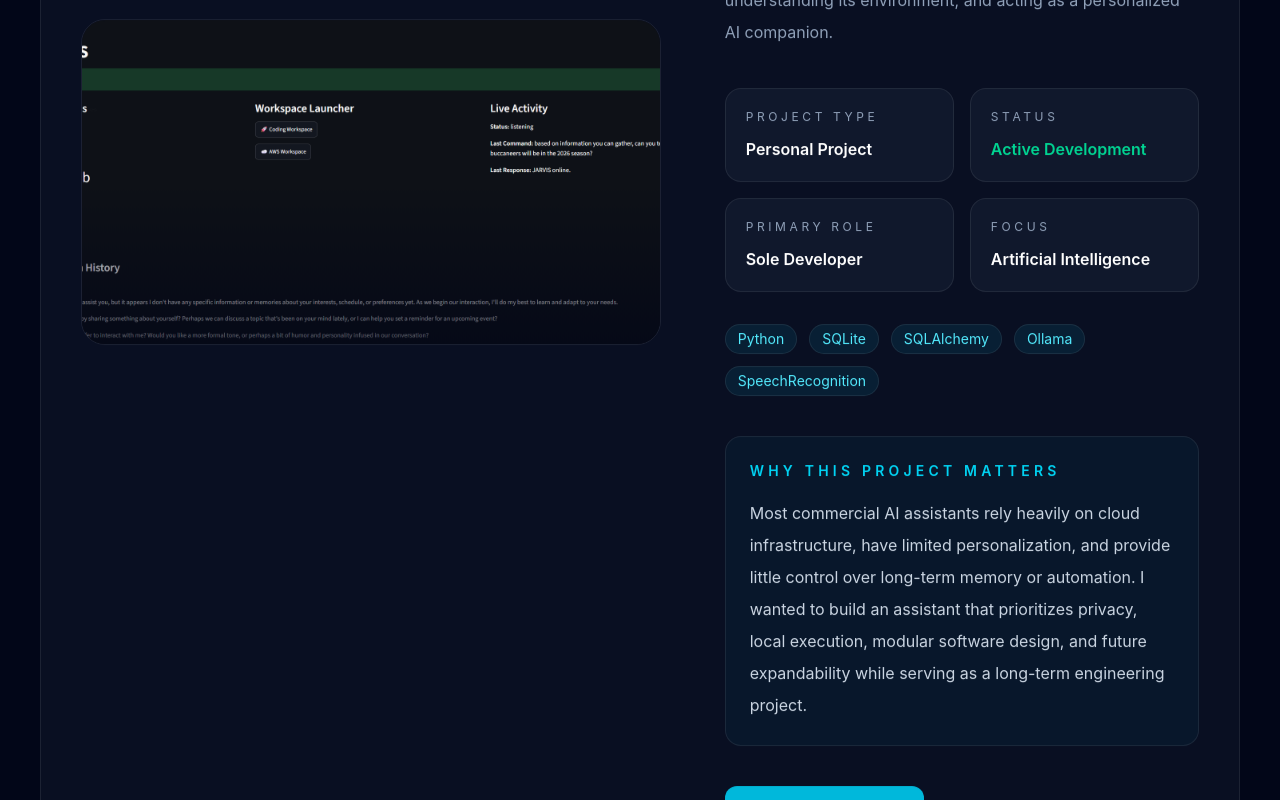
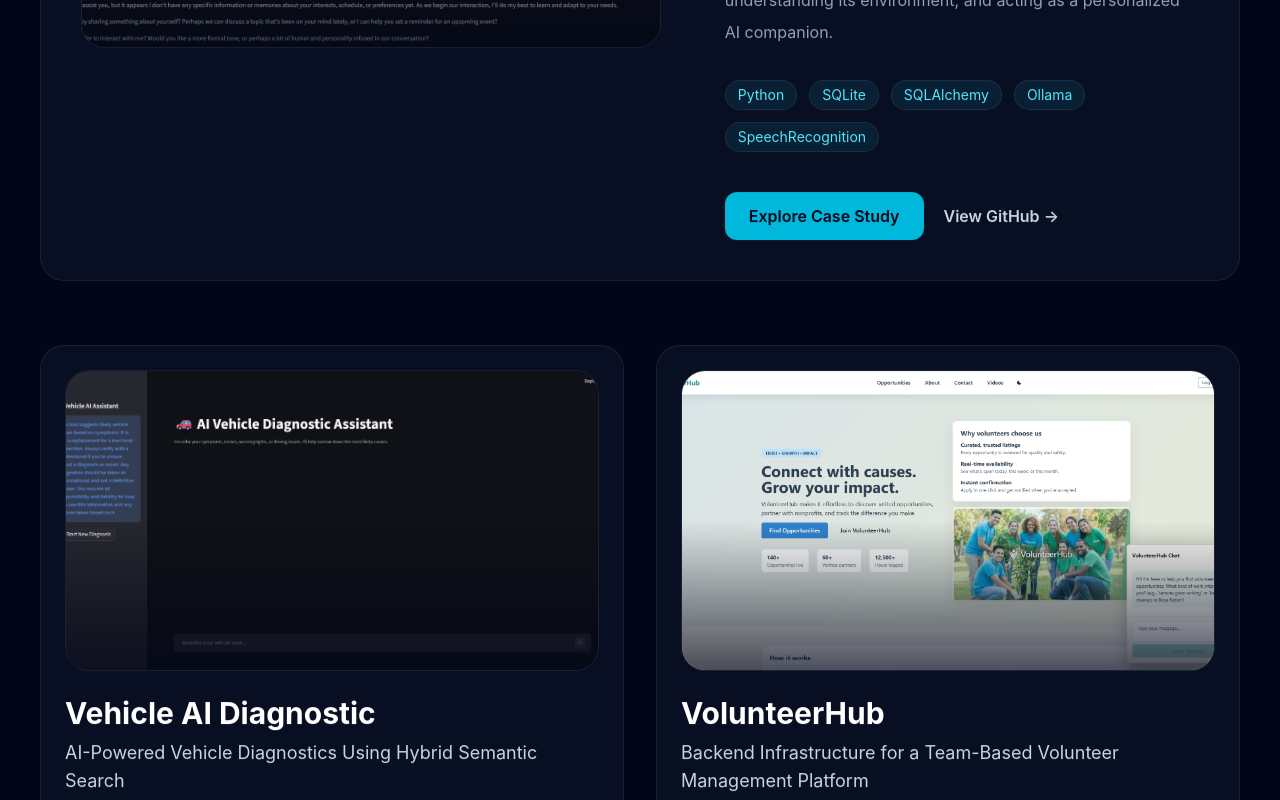
Before and after one commit to CPruett24/portfolio-website, a Next.js app: page / in a window 1280 px wide. Shown: the part 2520-3320 px from the top of the page. Built offline with nearby package versions, Linux system fonts and the light colour scheme.

Commit message:
refine recruiter-focused portfolio content

```diff
--- a/src/components/projects/ProjectCard.tsx
+++ b/src/components/projects/ProjectCard.tsx
@@ -100,54 +100,6 @@ export default function ProjectCard({
           {project.shortDescription}
         </p>
 
-        {/* Featured Project Details */}
-
-        {featured && (
-          <div className="mt-10 grid gap-4 sm:grid-cols-2">
-
-            <div className="rounded-2xl border border-white/10 bg-slate-800/40 p-5">
-              <p className="text-xs uppercase tracking-[0.3em] text-slate-400">
-                Project Type
-              </p>
-
-              <p className="mt-3 font-semibold">
-                {project.projectType}
-              </p>
-            </div>
-
-            <div className="rounded-2xl border border-white/10 bg-slate-800/40 p-5">
-              <p className="text-xs uppercase tracking-[0.3em] text-slate-400">
-                Status
-              </p>
-
-              <p className="mt-3 font-semibold text-emerald-400">
-                {project.status}
-              </p>
-            </div>
-
-            <div className="rounded-2xl border border-white/10 bg-slate-800/40 p-5">
-              <p className="text-xs uppercase tracking-[0.3em] text-slate-400">
-                Primary Role
-              </p>
-
-              <p className="mt-3 font-semibold">
-                {project.role}
-              </p>
-            </div>
-
-            <div className="rounded-2xl border border-white/10 bg-slate-800/40 p-5">
-              <p className="text-xs uppercase tracking-[0.3em] text-slate-400">
-                Focus
-              </p>
-
-              <p className="mt-3 font-semibold">
-                Artificial Intelligence
-              </p>
-            </div>
-
-          </div>
-        )}
-
         {/* Technologies */}
 
         <div className="mt-8 flex flex-wrap gap-3">
@@ -157,22 +109,6 @@ export default function ProjectCard({
             </Badge>
           ))}
         </div>
-
-        {/* Featured Project Explanation */}
-
-        {featured && (
-          <div className="mt-10 rounded-2xl border border-cyan-500/20 bg-cyan-500/5 p-6">
-
-            <p className="text-sm font-semibold uppercase tracking-[0.3em] text-cyan-400">
-              Why This Project Matters
-            </p>
-
-            <p className="mt-4 leading-8 text-slate-300">
-              {project.problem}
-            </p>
-
-          </div>
-        )}
 
         {/* Actions */}
 
--- a/src/components/projects/SystemExplorer.tsx
+++ b/src/components/projects/SystemExplorer.tsx
@@ -31,7 +31,9 @@ export default function ArchitectureExplorer({
           >
 
             <button
+              type="button"
               onClick={() => setSelected(node)}
+              aria-pressed={selected.title === node.title}
               className={`
                 w-full
                 max-w-md
@@ -78,10 +80,10 @@ export default function ArchitectureExplorer({
       <div className="sticky top-28 h-fit rounded-3xl border border-white/10 bg-slate-900/60 p-8 backdrop-blur-xl">
 
         <p className="text-sm uppercase tracking-[0.3em] text-cyan-400">
-          Selected Component
+          Component Details
         </p>
 
-        <h2 className="mt-3 text-3xl font-bold">
+        <h2>
           {selected.title}
         </h2>
 
--- a/src/components/sections/About.tsx
+++ b/src/components/sections/About.tsx
@@ -15,24 +15,27 @@ export default function About() {
         <div className="space-y-6 text-lg leading-8 text-slate-400">
 
           <p>
-            I'm a Computer Science student with a passion for designing
-            intelligent software that solves real-world problems. Whether
-            I'm developing AI assistants, backend APIs, or machine learning
-            applications, I enjoy learning how complex systems work and
-            turning ideas into reliable software.
+            I'm a Computer Science student focused on building intelligent
+            software that solves real-world problems. My work spans AI
+            assistants, backend APIs, machine learning applications, and
+            full-stack systems, with an emphasis on understanding how the
+            pieces fit together and turning ideas into reliable software.
           </p>
 
           <p>
-            During my internship, I've gained experience
-            working in collaborative environments to build and test assemblies,
-            while also continuing to build personal projects that challenge me
-            to learn new technologies and improve my engineering skills.
+            My professional experience has given me exposure to structured
+            engineering environments, quality-focused workflows, technical
+            documentation, and collaborative problem solving. Alongside that
+            experience, I've continued building software projects that
+            challenge me to apply what I've learned and develop stronger
+            engineering skills.
           </p>
 
           <p>
-            My long-term goal is to build scalable software that combines
-            artificial intelligence with practical applications that improve
-            people's everyday lives.
+            I'm especially interested in the intersection of artificial
+            intelligence, software architecture, and automation — building
+            systems that are not only technically interesting, but useful,
+            maintainable, and capable of evolving over time.
           </p>
 
         </div>
@@ -44,7 +47,6 @@ export default function About() {
           </h3>
 
           <ul className="mt-6 space-y-4 text-slate-300">
-
             <li>• Artificial Intelligence</li>
 
             <li>• Backend Development</li>
@@ -55,7 +57,7 @@ export default function About() {
 
             <li>• Software Architecture</li>
 
-            <li>• Cloud Technologies</li>
+            <li>• Intelligent Automation</li>
 
           </ul>
 
--- a/src/components/sections/ThisWebsite.tsx
+++ b/src/components/sections/ThisWebsite.tsx
@@ -21,7 +21,7 @@ const engineeringHighlights = [
   {
     title: "Performance",
     description:
-      "Optimized for fast loading and efficient rendering, with Lighthouse testing used to identify and improve performance bottlenecks.",
+      "Optimized for fast loading and efficient rendering, with Lighthouse testing used to identify JavaScript, rendering, and network performance bottlenecks.",
   },
   {
     title: "Accessibility",
@@ -67,7 +67,7 @@ export default function ThisWebsite() {
             projects, I built it as a real software system. The architecture
             emphasizes reusable components, maintainable data structures,
             responsive interfaces, accessibility, search optimization, and
-            security-conscious deployment practices.
+            security-conscious web configuration.
           </p>
         </Card>
       </div>
--- a/src/data/projects.ts
+++ b/src/data/projects.ts
@@ -6,7 +6,7 @@ export const projects: Project[] = [
 
     title: "JARVIS",
 
-    tagline: "Local AI Assistant with Voice Interaction, Long-Term Memory, and Intelligent Automation",
+    tagline: "Modular Local AI Assistant with Voice Interaction, Persistent Memory, and Extensible Architecture",
 
     projectType: "Personal Project",
 
@@ -312,28 +312,28 @@ export const projects: Project[] = [
       "Designing scalable command routing",
       "Maintaining long-term conversational memory",
       "Integrating local language models efficiently",
-      "Building an architecture capable of supporting future AI capabilities"
+      "Designing modular interfaces that allow new AI capabilities to be added without tightly coupling them to the existing assistant."
     ],
 
     lessonsLearned: [
-      "Modular software architecture dramatically simplifies future expansion.",
+      "Modular architecture makes it easier to expand the system without requiring major changes to existing components.",
       "Separating routing, memory, and AI services reduces long-term technical debt.",
       "Local language models require different optimization strategies than cloud APIs.",
       "Iterative development produces cleaner software than attempting to design every feature upfront."
     ],
 
     futureWork: [
-      "Desktop automation",
-      "Computer vision through connected cameras",
-      "Email management and automation",
-      "Calendar scheduling and reminders",
-      "Home server integration",
-      "Multi-agent AI architecture",
-      "Natural language workflow automation",
-      "Cross-device synchronization"
+      "Desktop automation — allow JARVIS to execute controlled actions across the local operating system.",
+      "Computer vision — connect cameras to enable object recognition and workspace awareness.",
+      "Email automation — retrieve, summarize, categorize, and assist with email workflows.",
+      "Calendar integration — manage events, scheduling, reminders, and time-based workflows.",
+      "Home server integration — extend JARVIS beyond the local workstation to connected services and infrastructure.",
+      "Multi-agent architecture — allow specialized AI agents to collaborate on complex tasks.",
+      "Natural-language workflows — translate conversational requests into multi-step automated processes.",
+      "Cross-device synchronization — maintain consistent memory, preferences, and workflows across supported devices."
     ],
 
-    github: "https://github.com/CPruett24/jarvis-ai-assistant",
+    github: "https://github.com/CPruett24/jarvis-ai-platform",
 
     image: "/images/projects/jarvis.png",
 
@@ -345,7 +345,7 @@ export const projects: Project[] = [
 
     title: "Vehicle AI Diagnostic",
 
-    tagline: "AI-Powered Vehicle Diagnostic Assistant Using Hybrid Semantic Search",
+    tagline: "AI-Powered Vehicle Diagnostics Using Hybrid Semantic Search",
 
     projectType: "Personal Project",
 
@@ -652,7 +652,7 @@ export const projects: Project[] = [
 
     image: "/images/projects/vehicle-ai.png",
 
-    featured: true
+    featured: false
   },
 
     {
@@ -968,10 +968,10 @@ export const projects: Project[] = [
       "Support cloud deployment"
     ],
 
-    github: "#",
+    github: "https://github.com/j-bridge/volunteerhub.com",
 
     image: "/images/projects/volunteerhub.png",
 
-    featured: true
+    featured: false
   }
 ];
```
Also changed, not shown: src/data/experience.ts (+10 -10 lines), src/data/skills.ts (+41 -23 lines).
